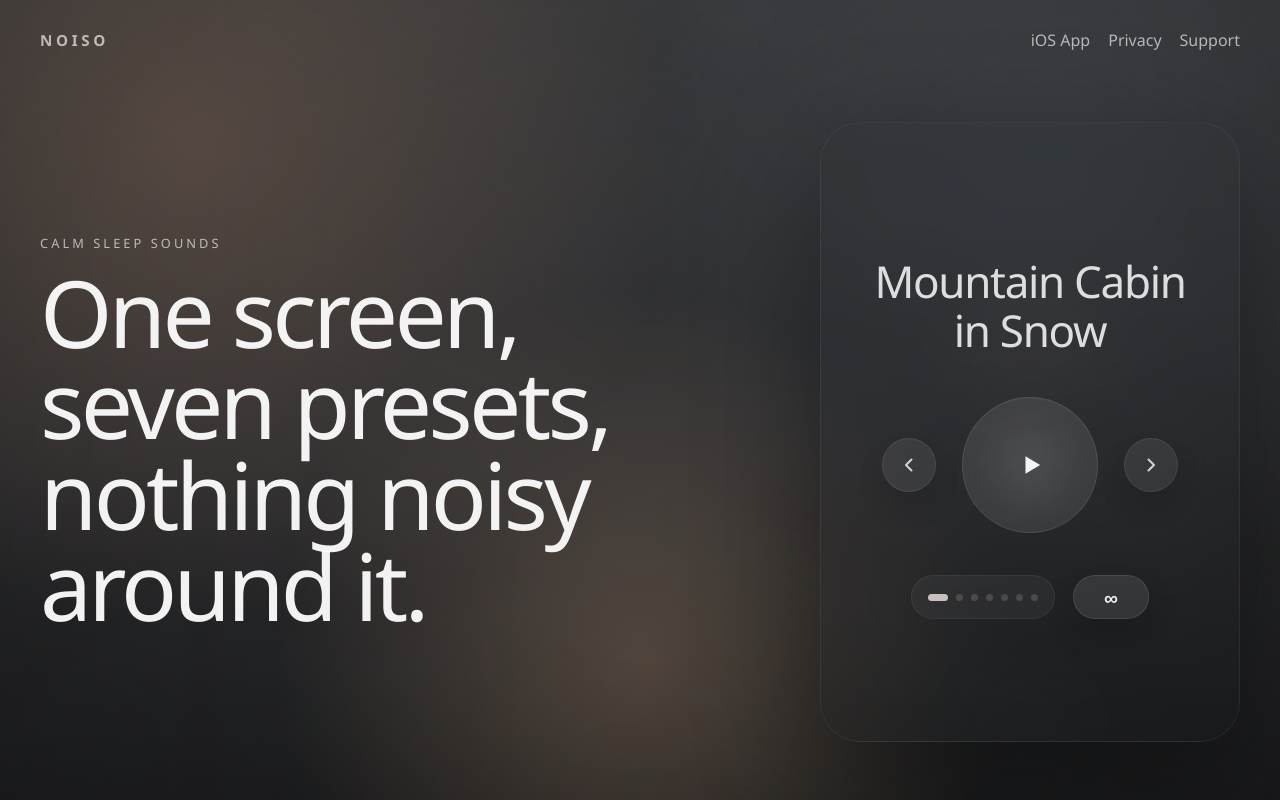
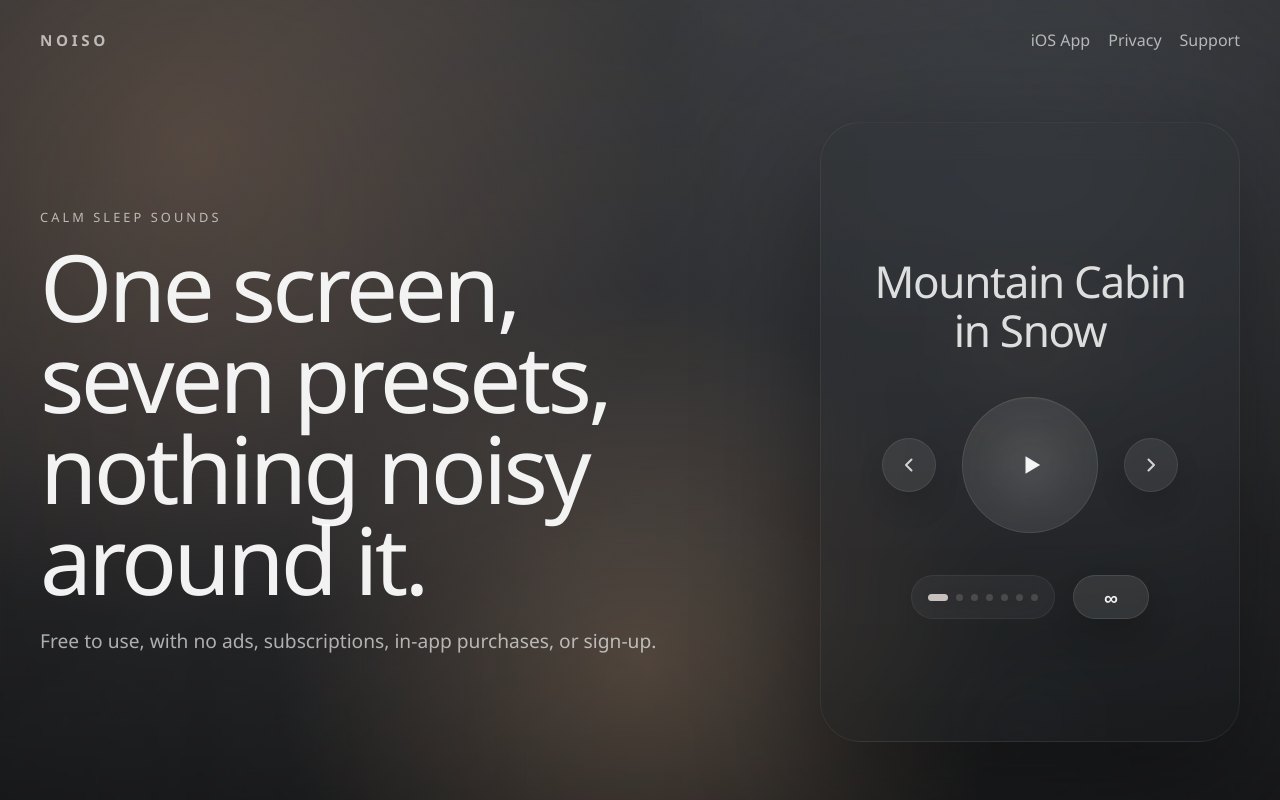
Before and after one commit to noiso-app/noiso-app.github.io, a website built with Vite: page index.html in a window 1280 px wide. Shown: the top 800 px of the page. Built offline with nearby package versions, Linux system fonts and the light colour scheme.

Commit message:
Add hero subtitle about free app model

```diff
--- a/index.html
+++ b/index.html
@@ -35,6 +35,7 @@
                     <div class="hero-copy">
                         <p class="eyebrow">Calm sleep sounds</p>
                         <h1>One screen, seven presets, nothing noisy around it.</h1>
+                        <p class="hero-lede">Free to use, with no ads, subscriptions, in-app purchases, or sign-up.</p>
                     </div>
 
                     <div class="demo-column">
```
